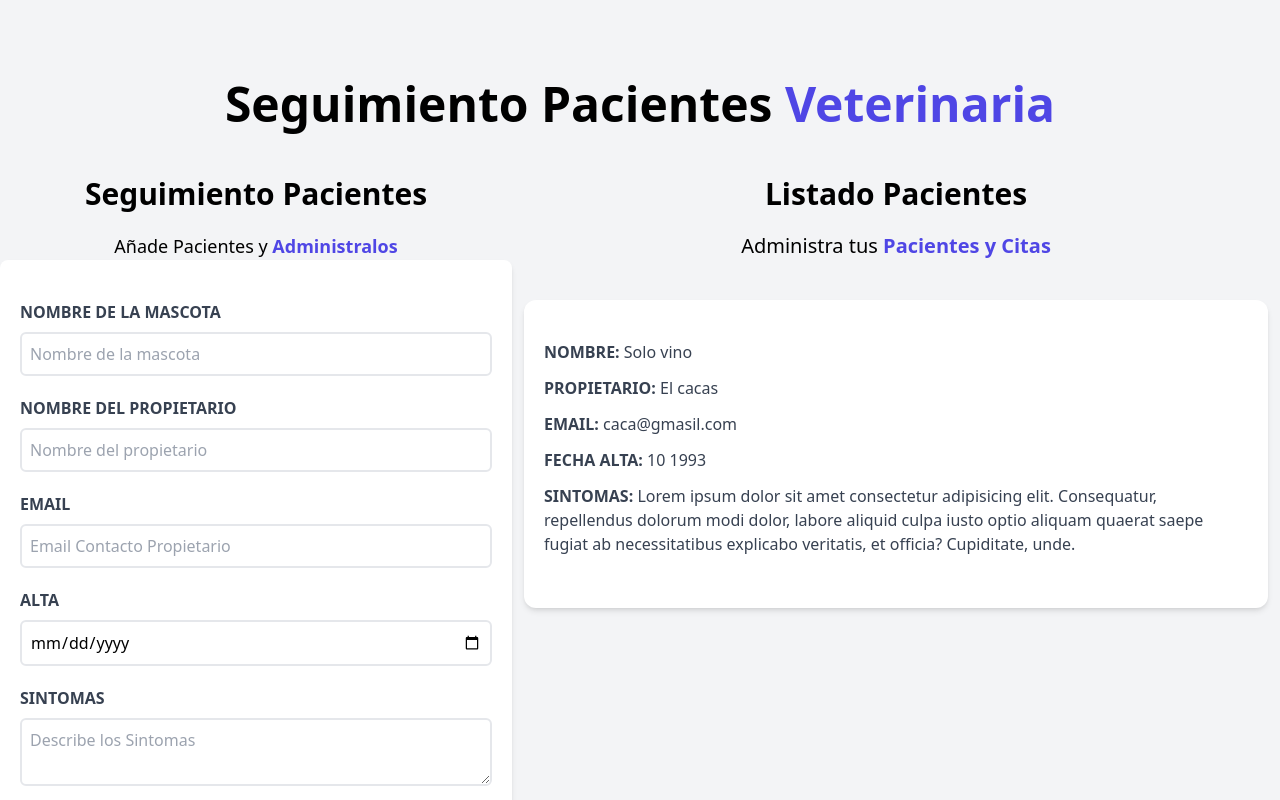
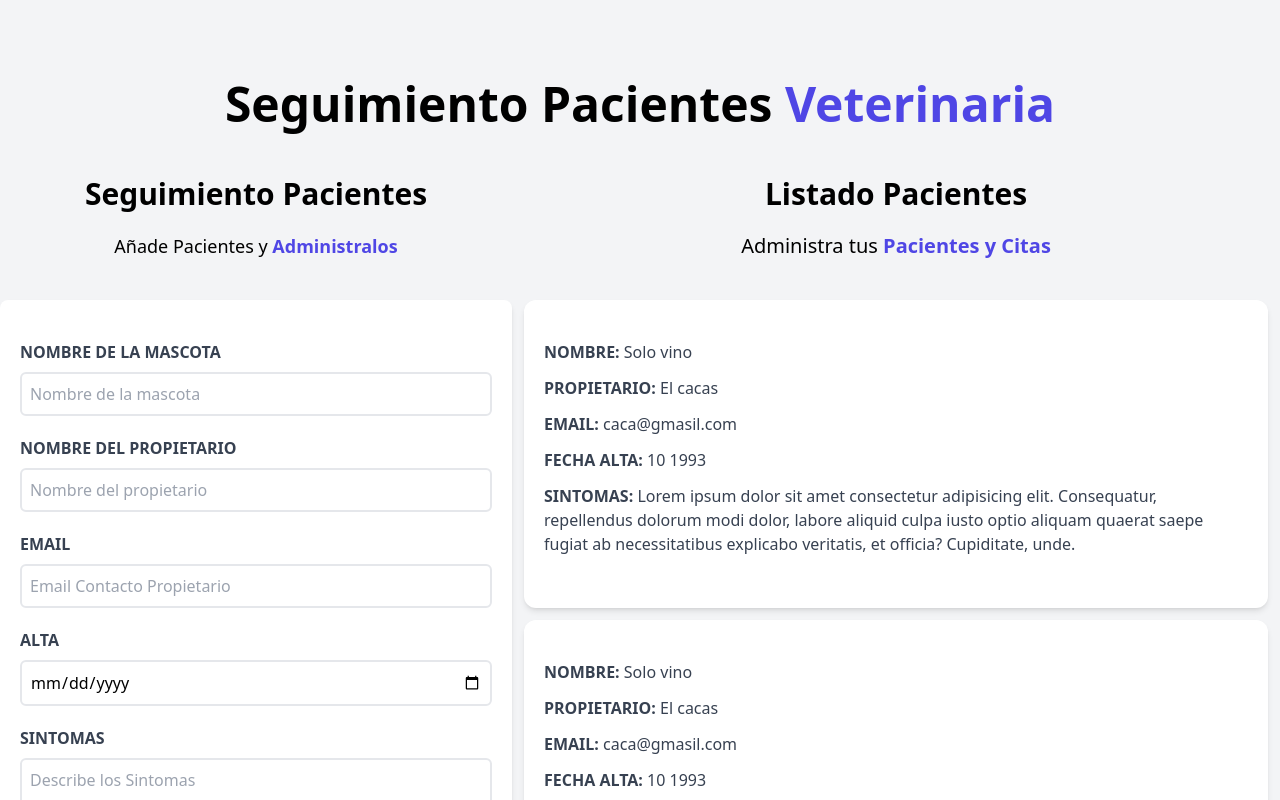
Before and after one commit to ulises58/Citas-react, a React (Vite) app: page / in a window 1280 px wide. Shown: the top 800 px of the page. Built offline with nearby package versions, Linux system fonts and the light colour scheme.

Commit message:
Correccion de archivos

```diff
--- a/src/components/Formulario.jsx
+++ b/src/components/Formulario.jsx
@@ -3,7 +3,7 @@
         <div className="md:w-1/2 lg:w-2/5">
             <h2 className="font-black text-3xl text-center">Seguimiento Pacientes</h2>
 
-            <p className="text-lg mt-5 text-center">
+            <p className="text-lg mt-5 mb-10 text-center">
                 Añade Pacientes y {''}
                 <span className="text-indigo-600 font-bold">Administralos</span>
             </p>
--- a/src/components/ListadoPacientes.jsx
+++ b/src/components/ListadoPacientes.jsx
@@ -1,33 +1,23 @@
+import Paciente from "./Paciente";
+
 const ListadoPacientes = () =>{
     return(
-        <div className="w-1/2 lg:w-3/5">
+        <div className="md:w-1/2 lg:w-3/5 md:h-screen overflow-y-scroll">
             <h2 className="font-black text-3xl text-center">Listado Pacientes</h2>
             <p className="text-xl mt-5 mb-10 text-center">
                 Administra tus {''}
                 <span className="text-indigo-600 font-bold">Pacientes y Citas</span>
             </p>
-            <div className="m-3 bg-white shadow-md px-5 py-10 rounded-xl">
+            <Paciente/>
+            <Paciente/>
+            <Paciente/>
+            <Paciente/>
+            <Paciente/>
+            <Paciente/>
+            <Paciente/>
+            <Paciente/>
+            <Paciente/>
 
-                <p className="font-bold mb-3 text-gray-700 uppercase">Nombre: {''}
-                    <span className="font-normal normal-case">Solo vino</span>
-                </p>
-                <p className="font-bold mb-3 text-gray-700 uppercase">Propietario: {''}
-                    <span className="font-normal normal-case">El cacas</span>
-                </p>
-
-                <p className="font-bold mb-3 text-gray-700 uppercase">Email: {''}
-                    <span className="font-normal normal-case">caca@gmasil.com</span>
-                </p>
-
-                <p className="font-bold mb-3 text-gray-700 uppercase">Fecha alta: {''}
-                    <span className="font-normal normal-case">10 1993</span>
-                </p>
-
-                <p className="font-bold mb-3 text-gray-700 uppercase">Sintomas: {''}
-                    <span className="font-normal normal-case">Lorem ipsum dolor sit amet consectetur adipisicing elit. Consequatur, repellendus dolorum modi dolor, labore aliquid culpa iusto optio aliquam quaerat saepe fugiat ab necessitatibus explicabo veritatis, et officia? Cupiditate, unde.</span>
-                </p>
-
-            </div>
         </div>
     )
 }
--- /dev/null
+++ b/src/components/Paciente.jsx
@@ -0,0 +1,28 @@
+const Paciente = () => {
+  return (
+    <div className="m-3 bg-white shadow-md px-5 py-10 rounded-xl">
+
+    <p className="font-bold mb-3 text-gray-700 uppercase">Nombre: {''}
+        <span className="font-normal normal-case">Solo vino</span>
+    </p>
+    <p className="font-bold mb-3 text-gray-700 uppercase">Propietario: {''}
+        <span className="font-normal normal-case">El cacas</span>
+    </p>
+
+    <p className="font-bold mb-3 text-gray-700 uppercase">Email: {''}
+        <span className="font-normal normal-case">caca@gmasil.com</span>
+    </p>
+
+    <p className="font-bold mb-3 text-gray-700 uppercase">Fecha alta: {''}
+        <span className="font-normal normal-case">10 1993</span>
+    </p>
+
+    <p className="font-bold mb-3 text-gray-700 uppercase">Sintomas: {''}
+        <span className="font-normal normal-case">Lorem ipsum dolor sit amet consectetur adipisicing elit. Consequatur, repellendus dolorum modi dolor, labore aliquid culpa iusto optio aliquam quaerat saepe fugiat ab necessitatibus explicabo veritatis, et officia? Cupiditate, unde.</span>
+    </p>
+
+</div>
+  )
+}
+
+export default Paciente
```
